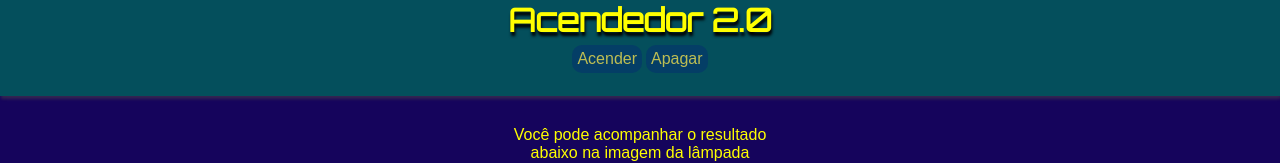
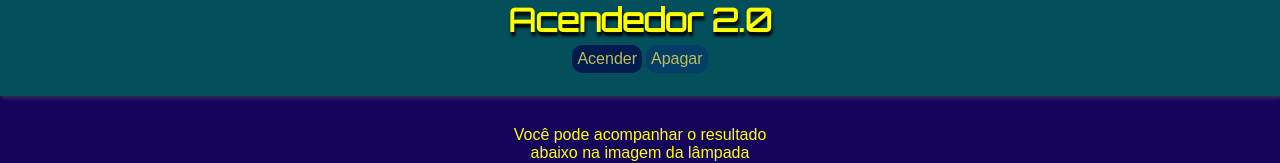
Before and after one commit to lordiminu/acendedor2.0, a plain HTML site: page index.html in a window 1280 px wide. In both pictures the pointer is over the item "Acender". Shown: the top 163 px of the page. Drawn offline with Linux system fonts and the light colour scheme; a web font is replaced by a local one.

Commit message:
Update style.css

```diff
--- a/css/style.css
+++ b/css/style.css
@@ -17,6 +17,10 @@ ul li{
     margin-top: 5px;
     border-radius: 10px;
 }
+ul li:hover{
+    background-color: var(--cor1);
+}
+
 /*HEADER*/
 header{
     background-color: var(--cor3);
```
